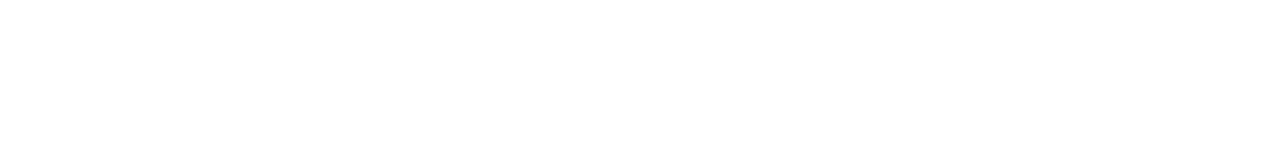
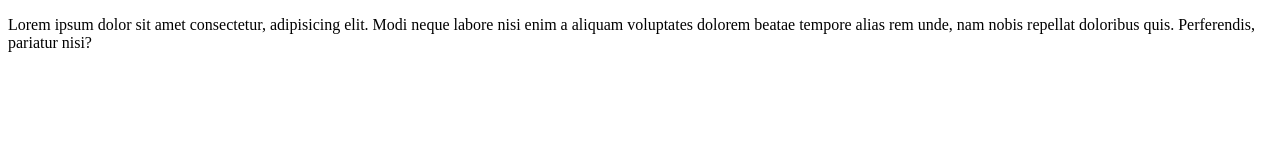
Before and after one commit to ashosian/random, a plain HTML site: page index.html in a window 1280 px wide. Drawn offline with Linux system fonts and the light colour scheme.

Commit message:
new branch

```diff
--- a/index.html
+++ b/index.html
@@ -9,6 +9,8 @@
   </head>
 
   <body>
+    <p>Lorem ipsum dolor sit amet consectetur, adipisicing elit. Modi neque labore nisi enim a aliquam voluptates
+      dolorem beatae tempore alias rem unde, nam nobis repellat doloribus quis. Perferendis, pariatur nisi?</p>
 
   </body>
 
```
